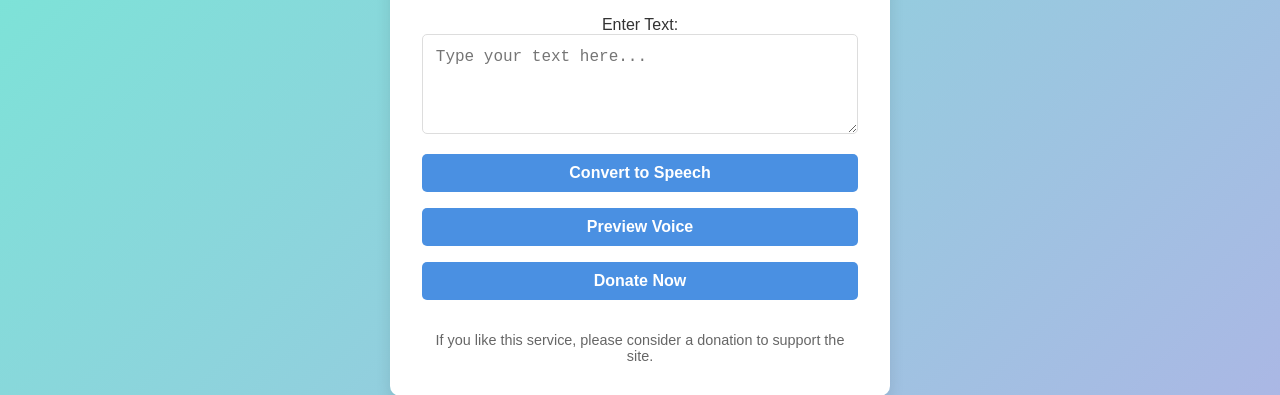
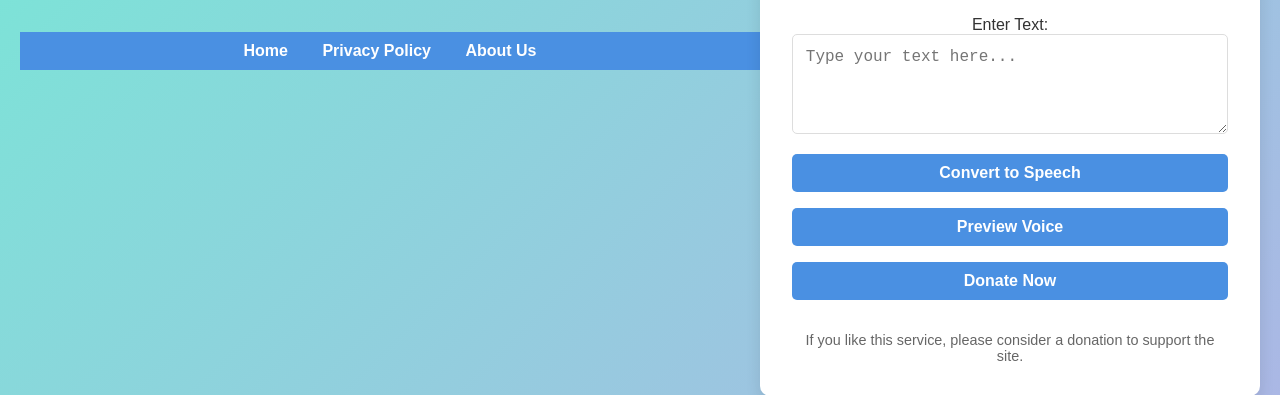
Before and after one commit to obadanaalwehsmba/obadanaalweh, a Flask app: template templates/index.html in a window 1280 px wide. Shown: the part 349-744 px from the top of the page. Run offline with Flask 3, Linux system fonts and the light colour scheme; the template is opened without the code that fills it, so the values that code supplies are empty.

Commit message:
Update index.html

```diff
--- a/templates/index.html
+++ b/templates/index.html
@@ -76,6 +76,27 @@
       text-align: center;
     }
 
+    /* Navigation Bar */
+    nav {
+      width: 100%;
+      background-color: #4a90e2;
+      padding: 10px 0;
+      text-align: center;
+    }
+    nav ul {
+      list-style-type: none;
+      padding: 0;
+    }
+    nav ul li {
+      display: inline;
+      margin: 0 15px;
+    }
+    nav ul li a {
+      color: white;
+      text-decoration: none;
+      font-weight: bold;
+    }
+
     /* Media Query for responsiveness */
     @media (max-width: 768px) {
       .container {
@@ -92,6 +113,15 @@
   </style>
 </head>
 <body>
+  <!-- Navigation Bar -->
+  <nav>
+    <ul>
+      <li><a href="/">Home</a></li>
+      <li><a href="/privacy-policy">Privacy Policy</a></li>
+      <li><a href="/about-us">About Us</a></li>
+    </ul>
+  </nav>
+
   <div class="container">
     <h1>Text to Speech</h1>
     <div class="note">
```
